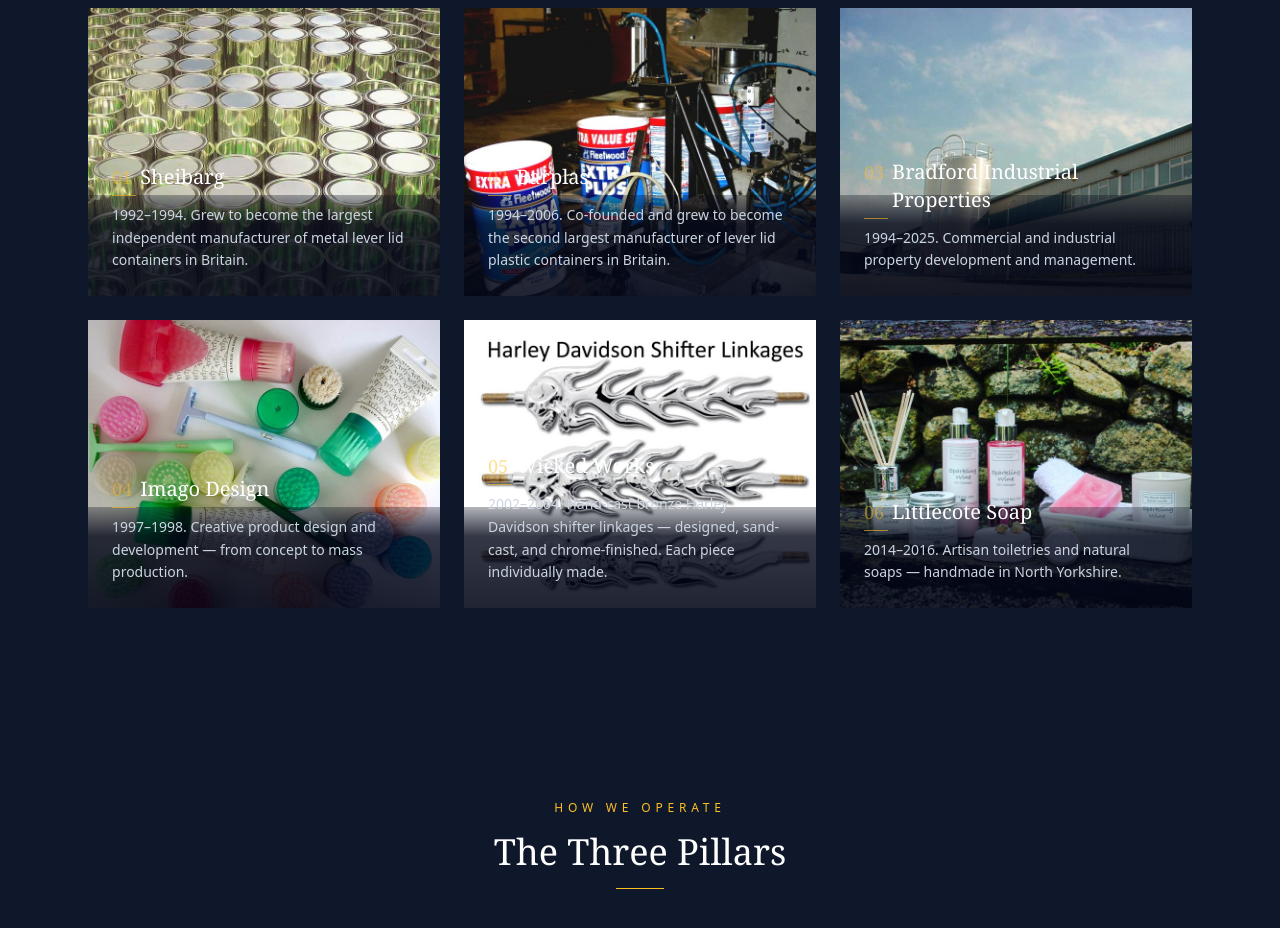
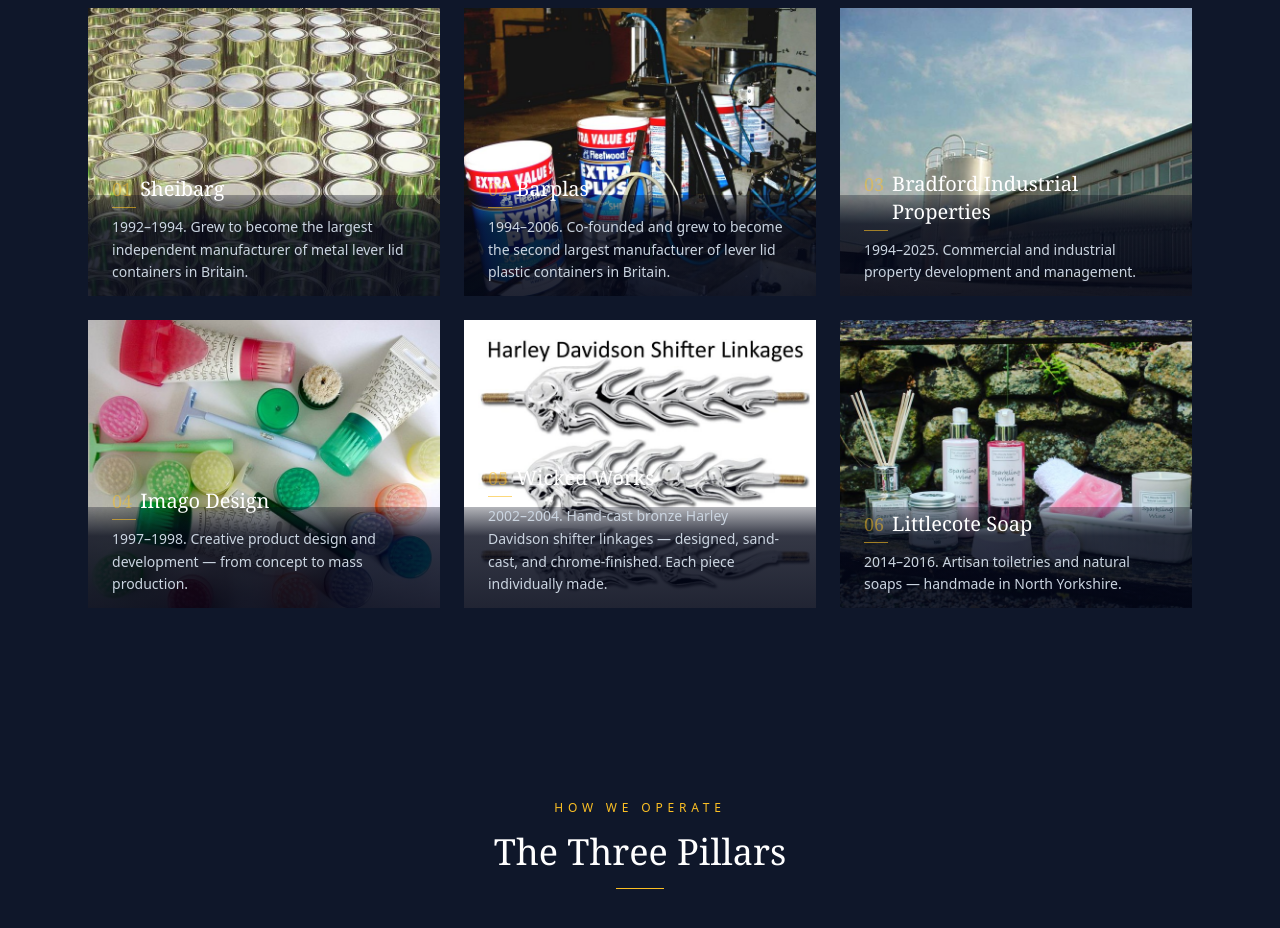
Before and after one commit to brianbarghout/3p-alpha-website, a React (Vite) app: page / in a window 1280 px wide. Shown: the part 2200-3128 px from the top of the page. Built offline with nearby package versions, Linux system fonts and the light colour scheme.

Commit message:
Drop photo text closer to bottom

```diff
--- a/src/main.jsx
+++ b/src/main.jsx
@@ -314,7 +314,7 @@
               <div className="absolute inset-0" style={{ background: 'linear-gradient(to top, rgba(2,6,23,0.88) 0%, rgba(2,6,23,0.80) 25%, rgba(2,6,23,0.30) 35%, transparent 35%)' }} />
 
               {/* Text overlay */}
-              <div className="absolute bottom-0 left-0 right-0 p-6">
+              <div className="absolute bottom-0 left-0 right-0 px-6 pb-3 pt-6">
                 <div className="flex items-baseline gap-2 mb-1">
                   <span className="text-amber-400/50 font-serif text-lg font-light">{String(i + 1).padStart(2, '0')}</span>
                   <h3 className="font-serif text-xl text-white font-light">{company.name}</h3>
```
